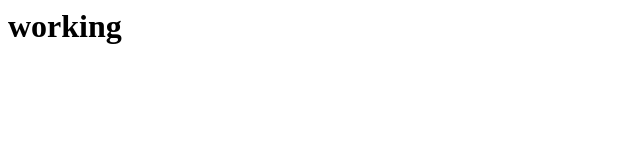
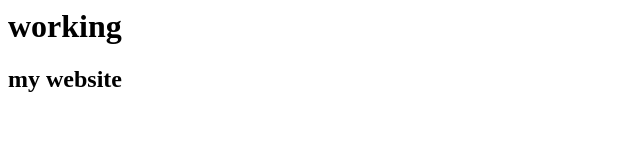
Before and after one commit to phani73/new, a plain HTML site: page index.html in a window 1280 px wide. Shown: the whole page, without its empty margins (0-640 px from the left). Drawn offline with Linux system fonts and the light colour scheme.

Commit message:
second commit

```diff
--- a/index.html
+++ b/index.html
@@ -6,5 +6,6 @@
 </head>
 <body>
     <h1>working</h1>
+    <h2>my website</h2>
 </body>
 </html>
```
